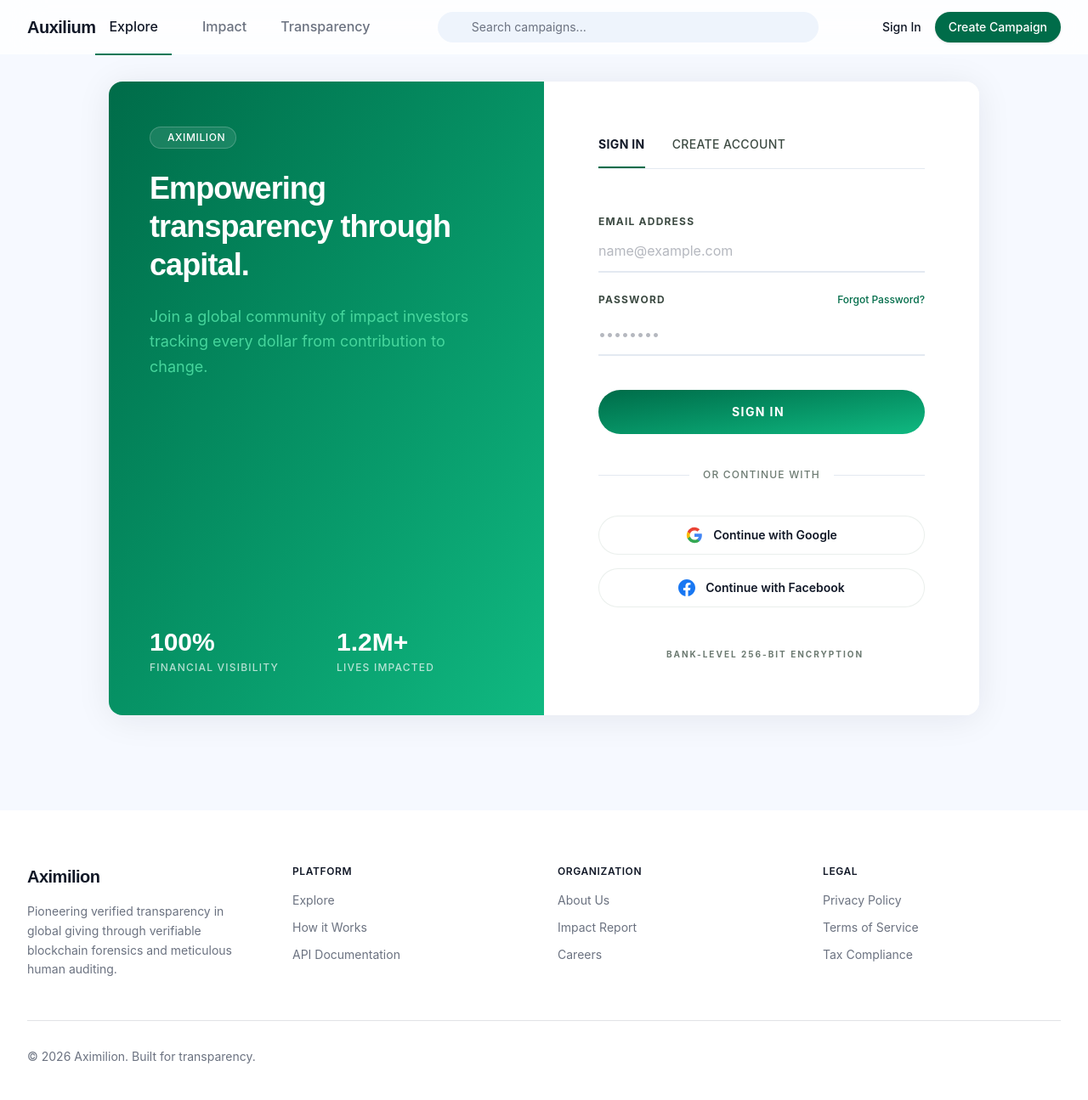
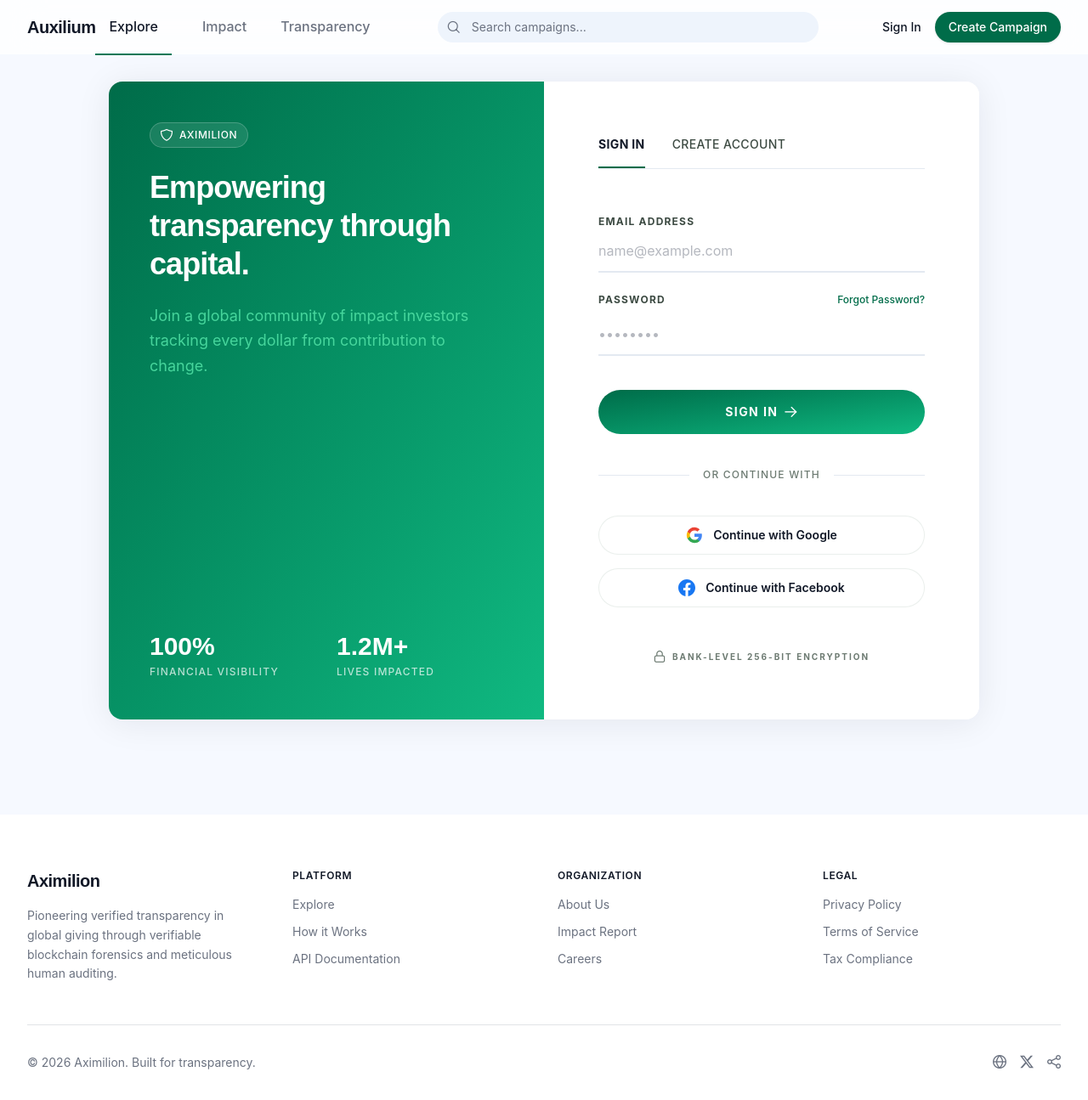
Before and after one commit to Arteks718/aximilion-frontend, a Vue app: page /login in a window 1280 px wide. Shown: the whole page at 85% size. Built offline with nearby package versions, Linux system fonts and the light colour scheme; no server answers.

Commit message:
feat: added primevue icons library and replaced icons to this library

```diff
--- a/package.json
+++ b/package.json
@@ -15,6 +15,7 @@
     "@websanova/vue-auth": "^4.2.1",
     "axios": "^1.16.0",
     "pinia": "^3.0.4",
+    "primeicons": "^7.0.0",
     "primevue": "^4.5.5",
     "tailwindcss": "^4.2.4",
     "vee-validate": "^4.15.1",
--- a/src/components/auth/LoginForm.vue
+++ b/src/components/auth/LoginForm.vue
@@ -42,7 +42,7 @@
         <span v-if="isSubmitting">Signing In...</span>
         <template v-else>
           <span>Sign In</span>
-          <i class="fa-solid fa-arrow-right text-lg"></i>
+          <i class="pi pi-arrow-right text-lg"></i>
         </template>
       </button>
     </div>
--- a/src/components/auth/RegisterForm.vue
+++ b/src/components/auth/RegisterForm.vue
@@ -54,7 +54,7 @@
         <span v-if="isSubmitting">Creating...</span>
         <template v-else>
           <span>Create Account</span>
-          <i class="fa-solid fa-arrow-right text-lg"></i>
+          <i class="pi pi-arrow-right text-lg"></i>
         </template>
       </button>
     </div>
--- a/src/layouts/DefaultLayout.vue
+++ b/src/layouts/DefaultLayout.vue
@@ -18,7 +18,7 @@
           <div class="hidden lg:flex flex-1 justify-center px-8">
             <div class="max-w-md w-full relative">
               <div class="absolute inset-y-0 left-0 pl-3 flex items-center pointer-events-none">
-                <i class="fa-solid fa-search text-brand-gray text-sm"></i>
+                <i class="pi pi-search text-brand-gray !text-sm"></i>
               </div>
               <input class="block w-full pl-10 pr-3 py-2 bg-surface-container-low rounded-full leading-5 placeholder-brand-gray focus:outline-none focus:bg-surface-container-lowest focus:ring-1 focus:ring-brand-green sm:text-sm transition-colors" placeholder="Search campaigns..." type="text"/>
             </div>
@@ -83,9 +83,9 @@
             © 2026 Aximilion. Built for transparency.
           </p>
           <div class="flex items-center gap-4 text-brand-gray">
-            <a class="hover:text-brand-dark transition-colors" href="#"><i class="fa-solid fa-globe"></i></a>
-            <a class="hover:text-brand-dark transition-colors" href="#"><i class="fa-brands fa-twitter"></i></a>
-            <a class="hover:text-brand-dark transition-colors" href="#"><i class="fa-solid fa-share-nodes"></i></a>
+            <a class="hover:text-brand-dark transition-colors" href="#"><i class="pi pi-globe"></i></a>
+            <a class="hover:text-brand-dark transition-colors" href="#"><i class="pi pi-twitter"></i></a>
+            <a class="hover:text-brand-dark transition-colors" href="#"><i class="pi pi-share-alt"></i></a>
           </div>
         </div>
       </div>
--- a/src/main.ts
+++ b/src/main.ts
@@ -9,6 +9,5 @@ const app = createApp(App)
 
 app.use(createPinia())
 app.use(router)
-app.use(PrimeVue, { unstyled: true })
-
+app.use(PrimeVue)
 app.mount('#app')
--- a/src/style.css
+++ b/src/style.css
@@ -1,2 +1,3 @@
 @import "tailwindcss";
+@import 'primeicons/primeicons.css';
 @config "../tailwind.config.js";
--- a/src/views/AuthView.vue
+++ b/src/views/AuthView.vue
@@ -7,7 +7,7 @@
       <div class="hidden md:flex md:w-1/2 bg-gradient-to-br from-[#006c49] to-[#10b981] p-12 flex-col justify-between text-white">
         <div class="space-y-6">
           <div class="inline-flex items-center px-3 py-1 rounded-full bg-white/10 backdrop-blur-md border border-white/20">
-            <i class="fa-solid fa-shield-halved text-sm mr-2"></i>
+            <i class="pi pi-shield !text-sm mr-2"></i>
             <span class="text-xs font-medium uppercase tracking-wider font-label">Aximilion</span>
           </div>
           <h1 class="text-4xl font-extrabold tracking-tight leading-tight font-headline">Empowering transparency through capital.</h1>
@@ -51,7 +51,7 @@
 
         <!-- Secure Indicator -->
         <div class="mt-12 flex items-center justify-center space-x-2 text-[#6c7a71]">
-          <i class="fa-solid fa-lock text-sm"></i>
+          <i class="pi pi-lock !text-sm"></i>
           <span class="text-[10px] font-bold uppercase tracking-[0.2em] font-label">Bank-Level 256-bit Encryption</span>
         </div>
       </div>
--- a/src/views/HomeView.vue
+++ b/src/views/HomeView.vue
@@ -13,7 +13,7 @@
           </p>
           <div class="flex flex-wrap gap-4">
             <router-link to="/dashboard" class="bg-[#006C49] text-surface-container-lowest px-6 py-3 rounded-full font-medium flex items-center gap-2 hover:bg-[#005236] transition-colors shadow-sm">
-              Donate Now <i class="fa-solid fa-arrow-right text-white text-sm"></i>
+              Donate Now <i class="pi pi-arrow-right text-white text-sm"></i>
             </router-link>
             <a class="bg-surface-container-low text-brand-dark px-6 py-3 rounded-full font-medium hover:bg-surface-container-highest transition-colors" href="#">
               View Reports
@@ -37,7 +37,7 @@
           </div>
           <div class="bg-[#006C49] rounded-3xl p-6 text-surface-container-lowest shadow-sm flex flex-col items-center justify-center min-h-[140px] gap-2">
             <div class="w-12 h-12 bg-white/20 rounded-full flex items-center justify-center mb-1">
-              <i class="fa-solid fa-check text-white text-xl"></i>
+              <i class="pi pi-check text-white text-xl"></i>
             </div>
             <p class="font-bold text-lg">100% Verified</p>
           </div>
@@ -74,7 +74,7 @@
           <p class="text-brand-gray text-sm">Direct impact backed by rigorous documentation.</p>
         </div>
         <router-link to="/explore" class="text-sm font-medium text-brand-dark hover:text-brand-green flex items-center gap-1">
-          View All <i class="fa-solid fa-arrow-right text-xs"></i>
+          View All <i class="pi pi-arrow-right text-xs"></i>
         </router-link>
       </div>
 
```
Also changed, not shown: src/views/CreateCampaignView.vue (+14 -22 lines), 1 other file (tests, documents, lock files or other folders).
